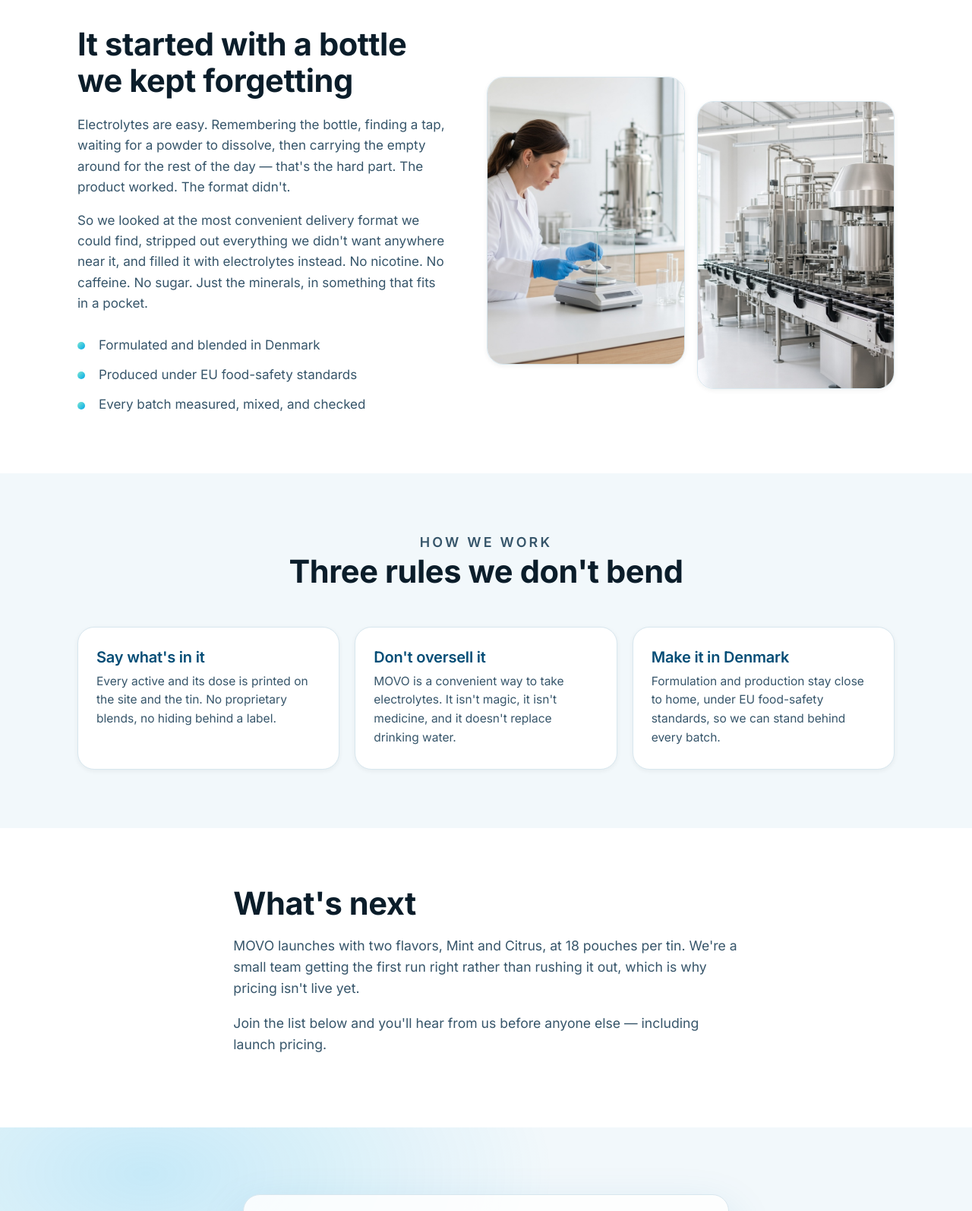
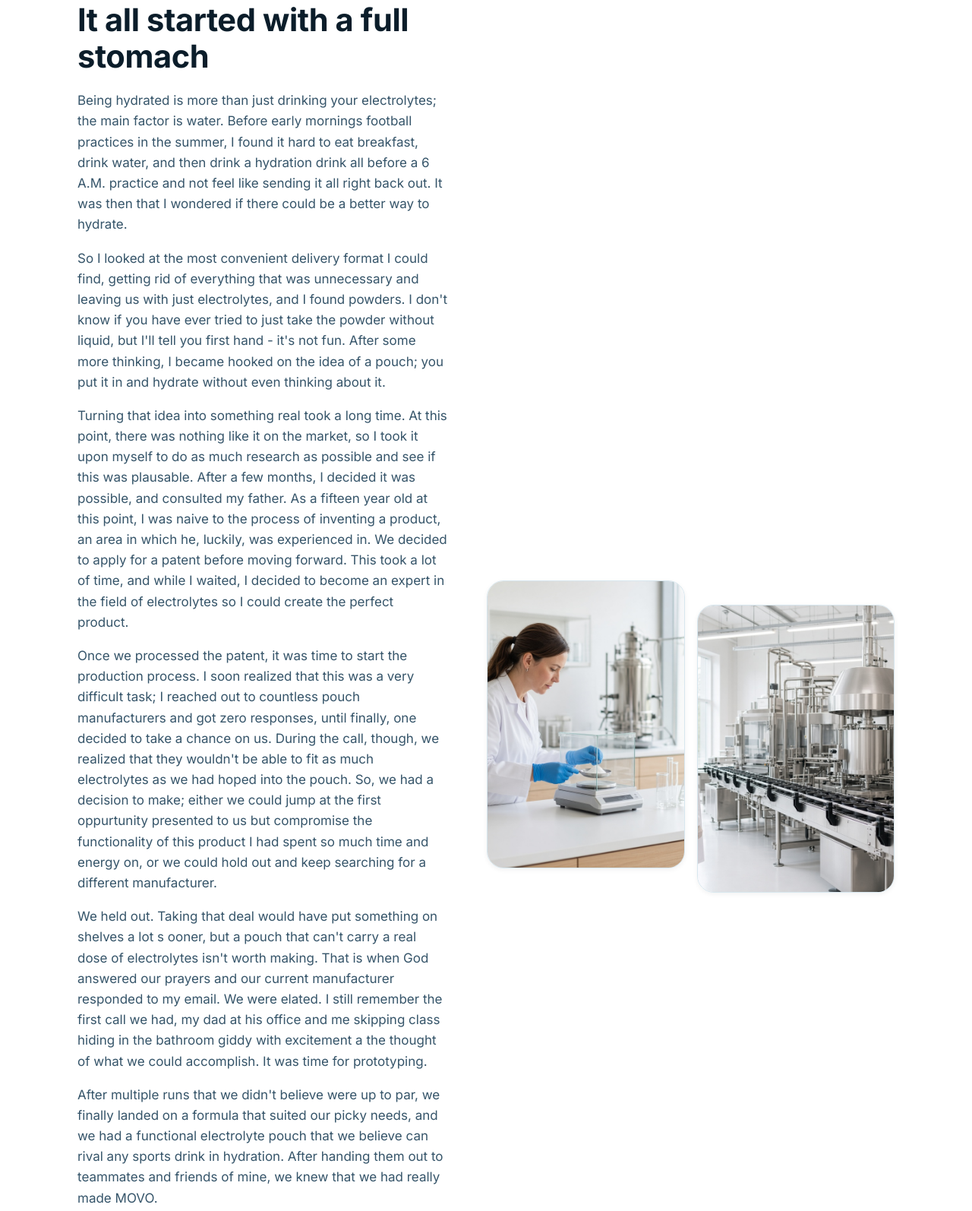
Before and after one commit to zanediasti-git/movo-site, a plain HTML site: page story.html in a window 1280 px wide. Shown: the part 601-2195 px from the top of the page at 76% size. Drawn offline with Linux system fonts and the light colour scheme.

Commit message:
any note here

```diff
--- a/story.html
+++ b/story.html
@@ -62,8 +62,7 @@
             Developed in Denmark. Built for everywhere.
           </h1>
           <p class="page-hero__lede">
-            We didn't set out to make another drink. We set out to remove the
-            drink from the equation entirely.
+            We set out to change hydration for good.
           </p>
         </div>
       </section>
@@ -72,19 +71,69 @@
         <div class="container origin__inner">
           <div class="origin__copy">
             <h2 id="origin-title" class="origin__title">
-              It started with a bottle we kept forgetting
+              It all started with a full stomach
             </h2>
             <p>
-              Electrolytes are easy. Remembering the bottle, finding a tap,
-              waiting for a powder to dissolve, then carrying the empty around
-              for the rest of the day &mdash; that's the hard part. The product
-              worked. The format didn't.
+              Being hydrated is more than just drinking your electrolytes;
+              the main factor is water. Before early mornings football
+              practices in the summer, I found it hard to eat breakfast,
+              drink water, and then drink a hydration drink all before a 6 A.M.
+              practice and not feel like sending it all right back out. It was
+              then that I wondered if there could be a better way to hydrate.
             </p>
             <p>
-              So we looked at the most convenient delivery format we could find,
-              stripped out everything we didn't want anywhere near it, and
-              filled it with electrolytes instead. No nicotine. No caffeine. No
-              sugar. Just the minerals, in something that fits in a pocket.
+              So I looked at the most convenient delivery format I could find,
+              getting rid of everything that was unnecessary and leaving us with
+              just electrolytes, and I found powders. I don't know if you have ever
+              tried to just take the powder without liquid, but I'll tell you first
+              hand - it's not fun. After some more thinking, I became hooked on the
+              idea of a pouch; you put it in and hydrate without even thinking about
+              it.
+              </thead>
+            </p>
+            <p>
+              Turning that idea into something real took a long time. At this point,
+              there was nothing like it on the market, so I took it upon myself to do
+              as much research as possible and see if this was plausable. After a few
+              months, I decided it was possible, and consulted my father. As a fifteen
+              year old at this point, I was naive to the process of inventing a product,
+              an area in which he, luckily, was experienced in. We decided to apply for
+              a patent before moving forward. This took a lot of time, and while I
+              waited, I decided to become an expert in the field of electrolytes so I
+              could create the perfect product.
+            </p>
+            <p>
+              Once we processed the patent, it was time to start the production process.
+              I soon realized that this was a very difficult task; I reached out to
+              countless pouch manufacturers and got zero responses, until finally, one
+              decided to take a chance on us. During the call, though, we realized that
+              they wouldn't be able to fit as much electrolytes as we had hoped into the
+              pouch. So, we had a decision to make; either we could jump at the first
+              oppurtunity presented to us but compromise the functionality of this product
+              I had spent so much time and energy on, or we could hold out and keep searching
+              for a different manufacturer.
+            </p>
+            <p>
+              We held out. Taking that deal would have put something on shelves a lot s
+              ooner, but a pouch that can't carry a real dose of electrolytes isn't worth
+              making. That is when God answered our prayers and our current manufacturer
+              responded to my email. We were elated. I still remember the first call we
+              had, my dad at his office and me skipping class hiding in the bathroom giddy
+              with excitement a the thought of what we could accomplish. It was time for
+              prototyping.
+            </p>
+            <p>
+              After multiple runs that we didn't believe were up to par, we finally landed
+              on a formula that suited our picky needs, and we had a functional electrolyte
+              pouch that we believe can rival any sports drink in hydration. After handing
+              them out to teammates and friends of mine, we knew that we had really made
+              MOVO.
+            </p>
+            <p>
+              Once we had a functional product, I decided to put my trust in marketing in
+              the hands of the high school athletes I had come to know so well, and who
+              I knew needed easy, perpetual hydration throughout their practices and games
+              to get through the Florida heat. That is who MOVO was built for.
             </p>
             <ul class="origin__points" role="list">
               <li>Formulated and blended in Denmark</li>
@@ -149,9 +198,11 @@
         <div class="container prose">
           <h2 id="next-title" class="section-title">What's next</h2>
           <p>
-            MOVO launches with two flavors, Mint and Citrus, at 18 pouches per
-            tin. We're a small team getting the first run right rather than
-            rushing it out, which is why pricing isn't live yet.
+            MOVO launches with four flavors, Mint, Citrus, Mixed Berry,
+            and Watermelon, at 18 pouches per tin. We're a small team
+            focused ongetting the first run right rather than rushing
+            it out, and we now believe we have the product I foresaw
+            over a year and a half ago.
           </p>
           <p>
             Join the list below and you'll hear from us before anyone else
```
